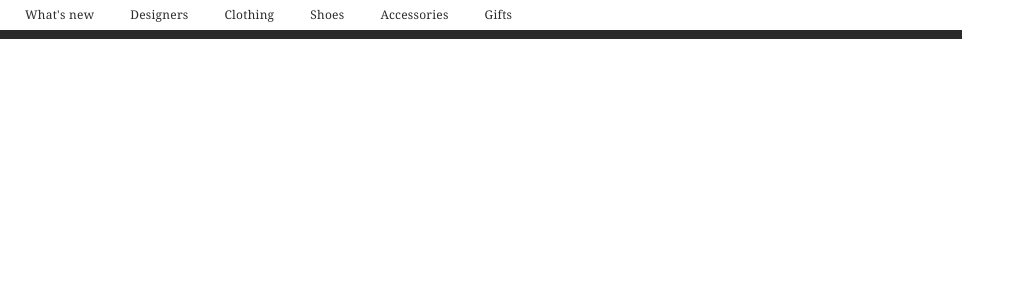
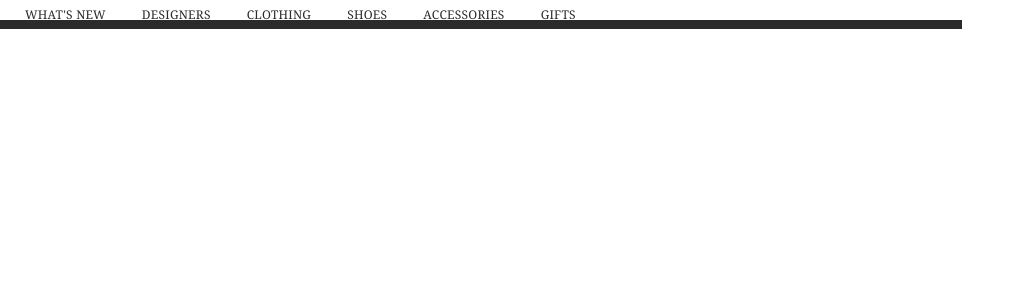
Before and after one commit to baptistep/Fashionmarketing, a Python web app: template Templates/welcome.html in a window 1280 px wide. Shown: the top 300 px of the page, without its empty margins (0-1025 px from the left). Run offline with Jinja, Linux system fonts and the light colour scheme; the template is opened without the code that fills it, so the values that code supplies are empty; some libraries are stand-ins or nearby versions.

Commit message:
HP in progress

```diff
--- a/Templates/welcome.html
+++ b/Templates/welcome.html
@@ -3,38 +3,24 @@
 {% endblock %}
 
 {% block content %}
-<ul id="mainnav" class="">
 
-<link rel="stylesheet" type="text/css" href="/mrporter/content/generic/styles/topnav/TopNav.css">
+<div id="top-nav" class="nav">
 
-<li id="whatsNew" class="main-menu" style="margin: 0px 0px -10px; padding-left: 25px; padding-right: 18px; visibility: visible;"> <a href="http://www.mrporter.com/Shop/Whats-New" id="whatsNewTop" class="topItem" style="padding-right: 0px;">What's new<span class="chosen-one"></span></a>
-
+<ul id="mainnav">
+<li  class="main-menu" style="margin: 0px 0px -10px; padding-left: 25px; padding-right: 18px; visibility: visible; float:left;">What's new<span class="chosen-one"></span>
 </li>
-<li id="designers" class="main-menu" style="margin: 0px 0px -10px; padding-left: 18px; padding-right: 18px; visibility: visible;"> <a href="/Shop/AZDesigners" id="designersTop" class="topItem" style="padding-right: 0px;">Designers<span class="chosen-one"></span></a>
+<li class="main-menu" style="margin: 0px 0px -10px; padding-left: 18px; padding-right: 18px; visibility: visible; float:left;">Designers<span class="chosen-one"></span>
 </li>
-
-<li class="clothing main-menu" id="clothing" style="margin: 0px 0px -10px; padding-left: 18px; padding-right: 18px; visibility: visible;">
-        <a href="http://www.mrporter.com/Shop/Clothing" class="topItem" style="padding-right: 0px;">
-            Clothing<span class="chosen-one"></span>
-        </a>
-            </li><li class="shoes main-menu" id="shoes" style="margin: 0px 0px -10px; padding-left: 18px; padding-right: 18px; visibility: visible;">
-        <a href="http://www.mrporter.com/Shop/Shoes" class="topItem" style="padding-right: 0px;">
-            Shoes<span class="chosen-one"></span>
-        </a>
-            </li><li class="accessories main-menu" id="accessories" style="margin: 0px 0px -10px; padding-left: 18px; padding-right: 18px; visibility: visible;">
-        <a href="http://www.mrporter.com/Shop/Accessories" class="topItem" style="padding-right: 0px;">
-            Accessories<span class="chosen-one"></span>
-        </a>
-
-
-<style>
-ul#mainnav li {
-	margin: 0 13px -10px;
-}
-</style>
-
-<li id="theDirectory" class="main-menu" style="margin: 0px 0px -10px; padding-left: 18px; padding-right: 18px; visibility: visible;"> <a href="/gifts" id="theDirectoryTop" class="topItem" style="padding-right: 0px;">Gifts<span class="chosen-one"></span></a>
+<li id="clothing" style="margin: 0px 0px -10px; padding-left: 18px; padding-right: 18px; visibility: visible; float:left;"> Clothing<span class="chosen-one"></span>
+</li>
+<li class="shoes main-menu" id="shoes" style="margin: 0px 0px -10px; padding-left: 18px; padding-right: 18px; visibility: visible; float:left;">Shoes<span class="chosen-one"></span>
+</li>
+<li class="accessories main-menu" id="accessories" style="margin: 0px 0px -10px; padding-left: 18px; padding-right: 18px; visibility: visible; float:left;">Accessories<span class="chosen-one"></span>
+</li>
+<li id="theDirectory" class="main-menu" style="margin: 0px 0px -10px; padding-left: 18px; padding-right: 18px; visibility: visible; float:left;">Gifts<span class="chosen-one"></span>
 </li>
 </ul>
+
+</div>
 {% endblock %}
 </html>
--- a/css/stylesheet.css
+++ b/css/stylesheet.css
@@ -2,36 +2,26 @@ body{background-color:#fff;font-family:Georgia,Times,Serif;color:#2b2b2b;font-si
 
 .all-items {border-bottom:1px solid #cbcbcb;}
 #designers .all-items, #clothing .all-items, #shoes .all-items, #accessories .all-items, #theDirectory .all-items {
+	margin-bottom:5px !important;
+ }
 
-	margin-bottom:5px !important;
 
- }
+#mainnav {
+	margin: 0;
+	padding: 7px 0;
+	float: left;
+	list-style: none;
+	font-size: 12px;
+	border-bottom: 9px solid #2b2b2b;
+	width: 962px;
+}
 
 ul#mainnav li .sub ul {margin-top:4px;}
 
 ul#mainnav li {	margin: 0 13px -10px;}
 
-ul#mainnav{margin:0;padding:7px 0;float:left;list-style:none;font-size:12px;border-bottom:9px solid #2b2b2b;width:962px}
-ul#mainnav a:hover{color:#960}
-ul#mainnav li{float:left;margin:0 14px -10px 14px;position:relative;text-align:left;padding-bottom:10px}
-#header #top-nav #sale a{color:#8a0707}
-#header #top-nav .sale-nav li{margin:0 9px -10px 10px}
-#header #top-nav .sale-nav li li{margin:0}
-ul#mainnav li#wardrobeBuilder{margin:0 0 -10px 15px}
-ul#mainnav li li{margin:0}
-ul#mainnav li .sub{float:left;position:absolute;top:21px;left:0;background-color:#fff;border-left:1px solid #cfcfcf;border-right:1px solid #cfcfcf;border-bottom:1px solid #cfcfcf;padding:3px 10px 0 10px;float:left;text-align:left;display:none;z-index:99999;width:118px}
-ul#mainnav.no-js li:hover .sub{display:block}
-ul#mainnav li .topItem{padding:20px 10px 0 0}
-ul#mainnav li a{color:#2b2b2b;text-decoration:none}
-ul#mainnav li a:hover,a:focus,a:active{color:#2b2b2b;text-decoration:none}
-ul#mainnav li a.topItem{color:#2b2b2b;text-decoration:none}
-ul#mainnav li.main-menu{visibility:hidden}
-ul#mainnav li a.topItem:hover,a.topItem:focus,a.topItem:active{color:#2b2b2b;text-decoration:none}
-ul#mainnav li .sub ul{overflow:hidden;*zoom:1;list-style:none;margin:0;padding:0;width:118px;float:left}
-ul#mainnav li .sub ul li{float:none;padding-bottom:5px;font-size:10px}
-#mainnav li a:hover,#mainnav li:hover a{color:#838383!important;text-decoration:none}
-ul#mainnav li .sub li a{color:#2b2b2b!important;text-decoration:none}
-ul#mainnav li .sub a:hover{color:#2b2b2b!important;text-decoration:underline}
-.header{height:138px;width:959px}
-#whatsNew,#designers,#clothing,#shoes,#accessories,#theJournal,#theDirectory,#wardrobeBuilder,#top-nav #mainnav #sale{z-index:99999}
-.hidden{display:none}
+.nav {
+width: 959px;
+font-weight: normal;
+text-transform: uppercase;
+}
--- a/main.py
+++ b/main.py
@@ -4,7 +4,6 @@ from google.appengine.ext.webapp import template
 
 
 class MainPage(webapp2.RequestHandler):
-
     def get(self):
         self.response.out.write(template.render('templates/welcome.html', locals()))
 
```
